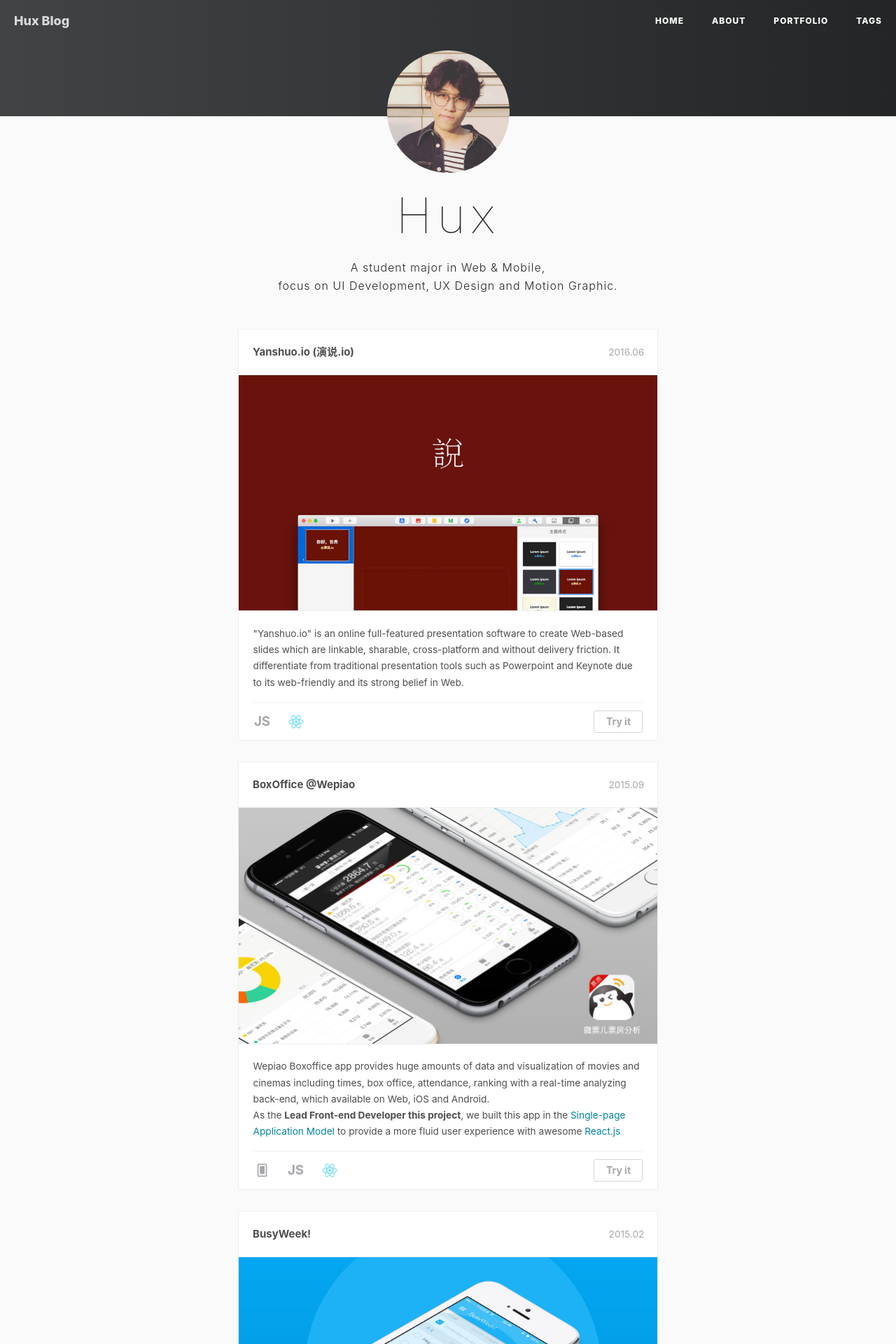
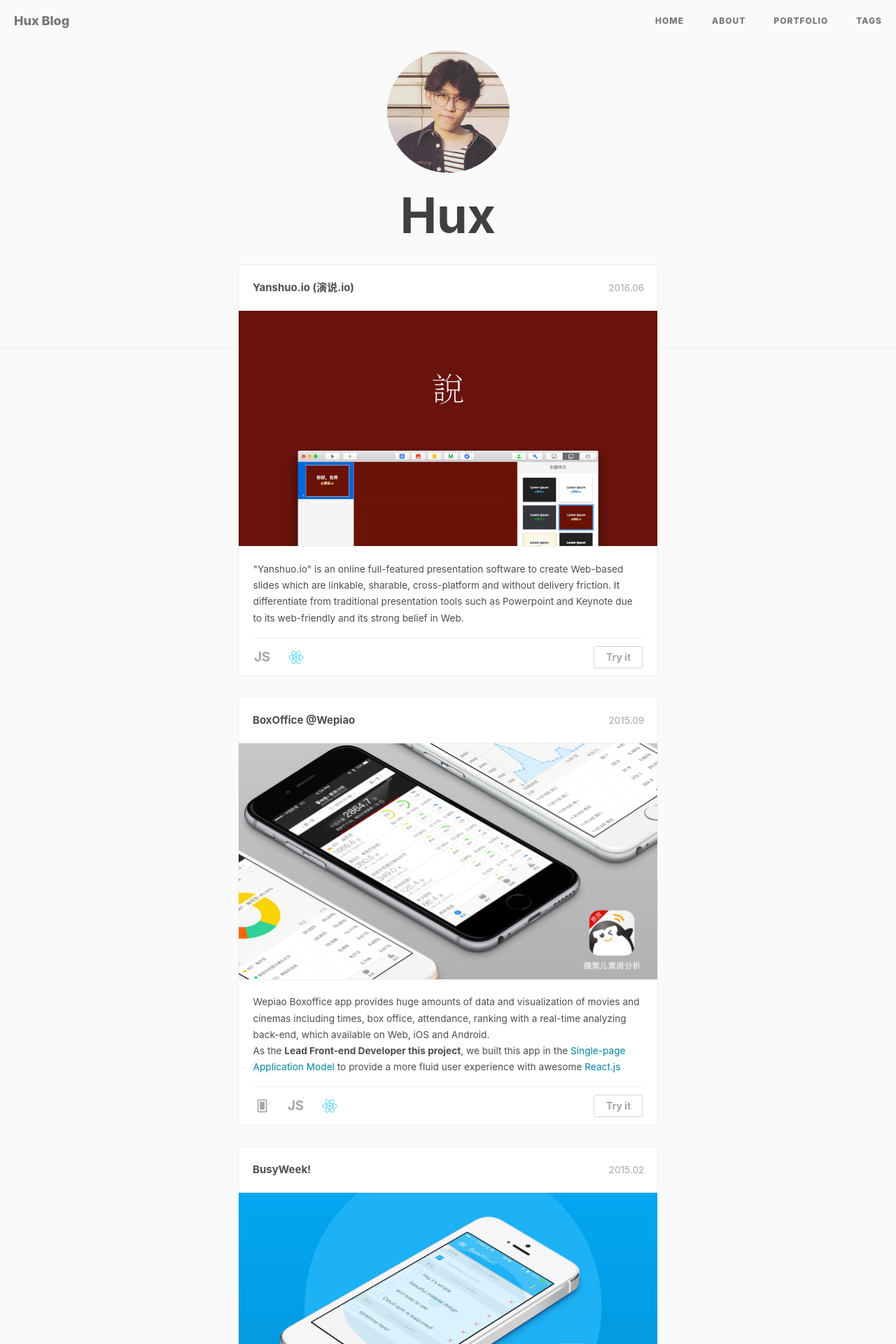
Before and after one commit to q97236143/Huxproh, a Jekyll site: the page built from portfolio/index.html, in a window 1280 px wide. Shown: the top 1920 px of the page at 70% size. Built offline with Jekyll 4.4.1, drawn with Linux system fonts in a browser that asks for light colours; nearby versions of some CDN libraries; comment, search, counter and statistics services are not loaded.

Commit message:
[self] update portfolio

```diff
--- a/portfolio/css/timeline.css
+++ b/portfolio/css/timeline.css
@@ -22,8 +22,6 @@ body, html {
 	width: 90%;
 	max-width: 69em;
 	margin: 0 auto;
-	margin-bottom: 423px;
-	padding: 0 1.375em;
 }
 
 @font-face {
@@ -184,6 +182,13 @@ body, html {
 }
 
 /******* Hux Branch *****/
+
+.navbar-custom .nav li a,
+.navbar-custom .nav li a:hover,
+.navbar-custom .navbar-brand,
+.navbar-custom .navbar-brand:hover {color:#777;}
+.navbar-default .navbar-toggle .icon-bar {background-color:#777;}
+
 html{
 	font-size: 90%;
 }
@@ -191,25 +196,19 @@ body{
 	background: #fafafa;
 }
 header{
-	background: #232526; /* fallback for old browsers */
-	background: -webkit-linear-gradient(to left, #232526 , #414345); /* Chrome 10-25, Safari 5.1-6 */
-	background: linear-gradient(to left, #232526 , #414345); /* W3C, IE 10+/ Edge, Firefox 16+, Chrome 26+, Opera 12+, Safari 7+ */
-
 	text-align: center;
-	height: 167px;
 	min-width: 100%;
-	padding: 5em 0px !important;
+	padding: 5em 0px;
+	padding-bottom: 10em;
 	position: relative;
 	border-bottom: 1px solid #edeeee;
 }
 header h1 {
     font-size: 70px;
-    color: #252728;
-    font-weight: 100;
+    font-weight: 700;
     margin-top: 26px;
     margin-bottom: 10px;
     line-height: 1;
-    letter-spacing: 0.1em;
 }
 header p{
 	text-align: center;
--- a/portfolio/index.html
+++ b/portfolio/index.html
@@ -18,8 +18,6 @@ layout: default
 			<header>
 				<img width="175" height="175" style="border-radius:50%;" src="/img/avatar-hux.jpg">
 				<h1>Hux</h1>
-				<p>A student major in Web & Mobile,<br>
-					focus on UI Development, UX Design and Motion Graphic.</p>
 			</header>
 			<div class="main">
 				<ul class="cbp_tmtimeline">
@@ -126,7 +124,7 @@ layout: default
 									<span class="fa fa-css3"></span>
 									<span><b>JS</b></span>
 									<span class="i-jquery"></span>
-									<span class="link"><a target="_blank" href="http://www.tudou.com/programs/view/Xa-pGW55N4g/">Github</a></span>
+									<span class="link"><a target="_blank" href="https://github.com/Huxpro/jquery.HSlider">Github</a></span>
 								</li>
 							</ul>
 						</div>
@@ -195,42 +193,8 @@ layout: default
 							</ul>
 						</div>
 					</li>
-					{% if site.duoshuo_username %}
-					<li>
-						<div class="cbp_tmlabel">
-			                <!-- 多说评论框 start -->
-			                <div class="comment">
-			                    <div class="ds-thread"
-									data-thread-key="{{site.duoshuo_username}}/portfolio"
-			                        data-title="{{page.title}}"
-			                        data-url="{{site.url}}{{site.baseurl}}{{page.url}}" >
-			                    </div>
-			                </div>
-			                <!-- 多说评论框 end -->
-						</div>
-					</li>
-					{% endif %}
 				</ul>
 			</div>
 		</div>
-		{% if site.duoshuo_username %}
-		<!-- 多说公共JS代码 start (一个网页只需插入一次) -->
-		<script type="text/javascript">
-		    // dynamic User by Hux
-		    var _user = '{{site.duoshuo_username}}';
-
-		    // duoshuo comment query.
-		    var duoshuoQuery = {short_name: _user };
-		    (function() {
-		        var ds = document.createElement('script');
-		        ds.type = 'text/javascript';ds.async = true;
-		        ds.src = (document.location.protocol == 'https:' ? 'https:' : 'http:') + '//static.duoshuo.com/embed.js';
-		        ds.charset = 'UTF-8';
-		        (document.getElementsByTagName('head')[0]
-		         || document.getElementsByTagName('body')[0]).appendChild(ds);
-		    })();
-		</script>
-		<!-- 多说公共JS代码 end -->
-		{% endif %}
 	</body>
 </html>
```
